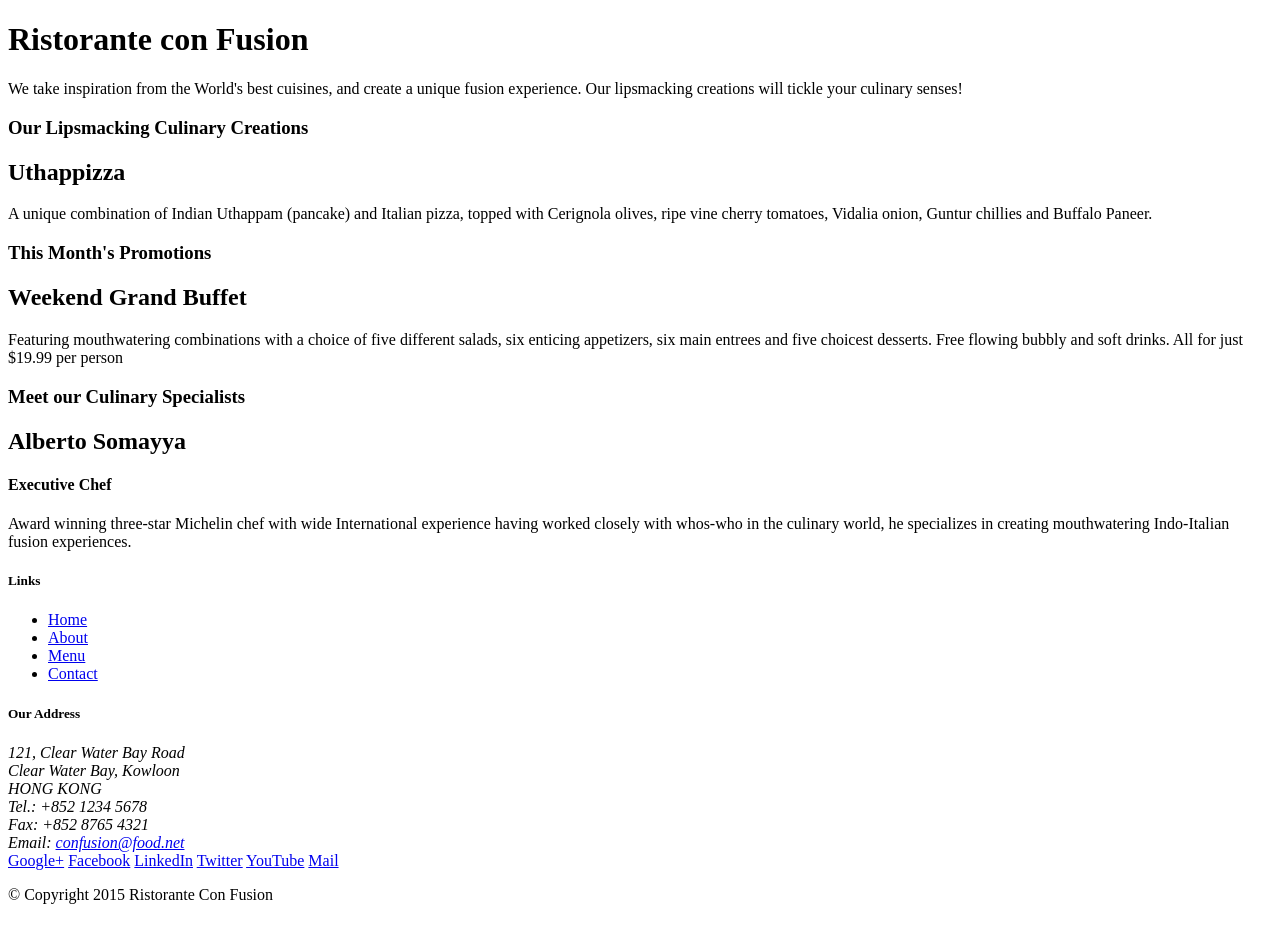
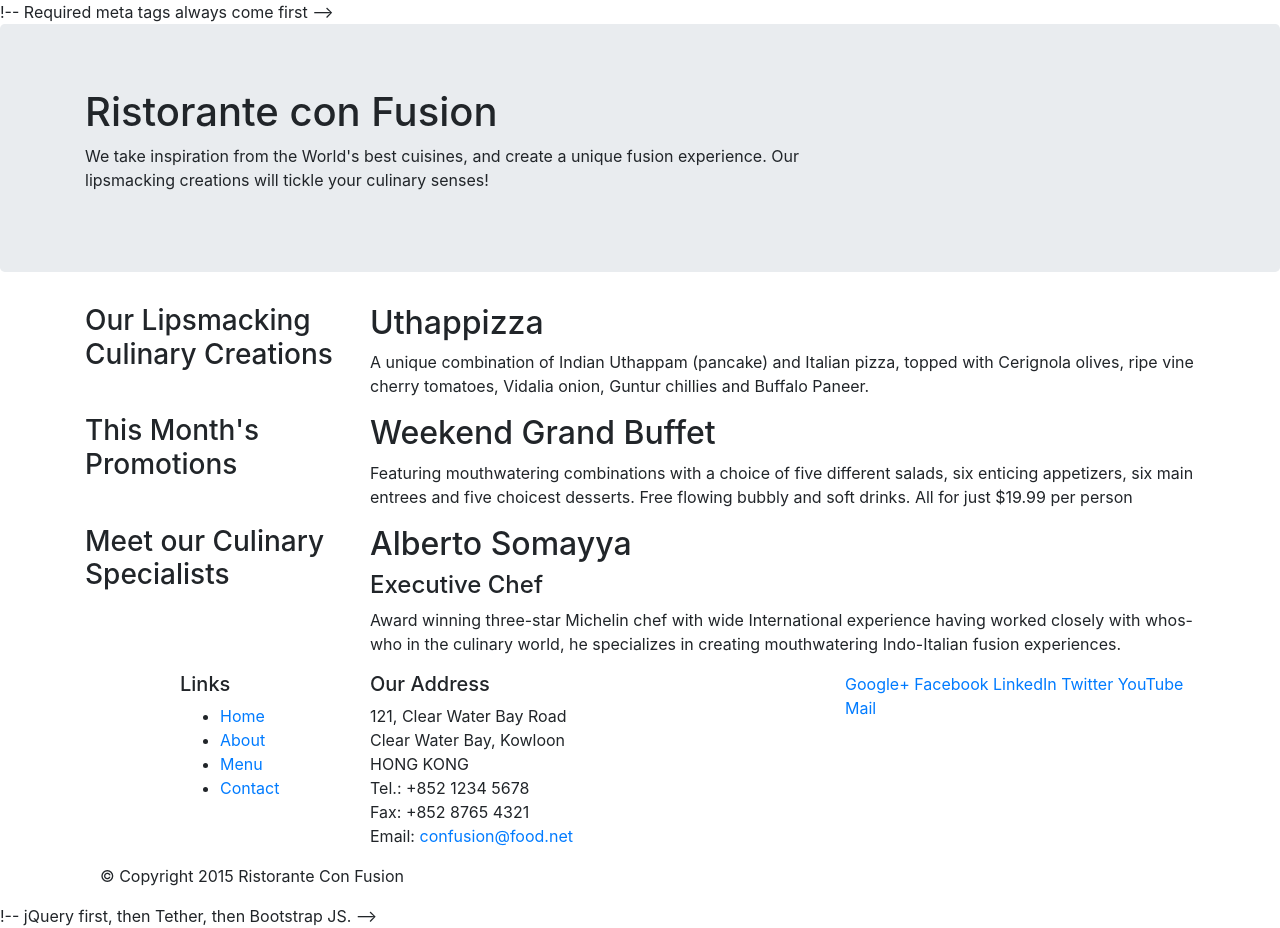
Before and after one commit to jtate519/Bootstrap4, a website: page conFusion/index.html in a window 1280 px wide. Drawn offline with nearby package versions, Linux system fonts and the light colour scheme.

Commit message:
1/2 bootstrap.grid

```diff
--- a/conFusion/index.html
+++ b/conFusion/index.html
@@ -1,5 +1,12 @@
 <!DOCTYPE html>
 <html lang="en">
+        !-- Required meta tags always come first -->
+        <meta charset="utf-8">
+        <meta name="viewport" content="width=device-width, initial-scale=1, shrink-to-fit=no">
+        <meta http-equiv="x-ua-compatible" content="ie=edge">
+
+        <!-- Bootstrap CSS -->
+        <link rel="stylesheet" href="node_modules/bootstrap/dist/css/bootstrap.min.css">
 
 <head>
     <title>Ristorante Con Fusion</title>
@@ -7,46 +14,46 @@
 
 <body>
 
-    <header>
-        <div>
-            <div>
-                <div>
+    <header class="jumbotron">
+        <div class="container">
+            <div class="row">
+                <div class="col-12 col-sm-8">
                     <h1>Ristorante con Fusion</h1>
                     <p>We take inspiration from the World's best cuisines, and create a unique fusion experience. Our lipsmacking creations will tickle your culinary senses!</p>
                 </div>
-                <div>
+                <div class="col col-sm">
                 </div>
             </div>
         </div>
     </header>
 
-    <div>
-        <div>
-            <div>
+    <div class="container">
+        <div class="row">
+            <div class="col-sm-4 push-sm-8 col-md-3 push-md-9">
                 <h3>Our Lipsmacking Culinary Creations</h3>
             </div>
-            <div>
+           <div class="col-sm pull-sm-4 col-md pull-md-3">
                 <h2>Uthappizza</h2>
                 <p>A unique combination of Indian Uthappam (pancake) and Italian pizza, topped with Cerignola olives, ripe vine cherry tomatoes, Vidalia onion, Guntur chillies and Buffalo Paneer.</p>
             </div>
         </div>
 
 
-        <div>
-            <div>
+        <div class="row">
+            <div class="col-sm-4 push-sm-8 col-md-3 push-md-9">
                 <h3>This Month's Promotions</h3>
             </div>
-            <div>
+            <div class="col-sm pull-sm-4 col-md pull-md-3">
                 <h2>Weekend Grand Buffet</h2>
                 <p>Featuring mouthwatering combinations with a choice of five different salads, six enticing appetizers, six main entrees and five choicest desserts. Free flowing bubbly and soft drinks. All for just $19.99 per person </p>
             </div>
         </div>
 
-        <div>
-            <div>
+        <div class="row">
+            <div class="col-sm-4 push-sm-8 col-md-3 push-md-9">
                 <h3>Meet our Culinary Specialists</h3>
             </div>
-            <div>
+            <div class="col-sm pull-sm-4 col-md pull-md-3">
                 <h2>Alberto Somayya</h2>
                 <h4>Executive Chef</h4>
                 <p>Award winning three-star Michelin chef with wide International experience having worked closely with whos-who in the culinary world, he specializes in creating mouthwatering Indo-Italian fusion experiences. </p>
@@ -55,9 +62,9 @@
     </div>
 
     <footer>
-        <div>
-            <div>
-                <div>
+        <div class="container">
+            <div class="row">
+                <div class="col-5 offset-1 col-sm-2">
                     <h5>Links</h5>
                     <ul>
                         <li><a href="#">Home</a></li>
@@ -66,7 +73,7 @@
                         <li><a href="#">Contact</a></li>
                     </ul>
                 </div>
-                <div>
+                <div class="col-6 col-sm-5">
                     <h5>Our Address</h5>
                     <address>
 		              121, Clear Water Bay Road<br>
@@ -77,7 +84,7 @@
 		              Email: <a href="mailto:confusion@food.net">confusion@food.net</a>
 		           </address>
                 </div>
-                <div>
+                <div class="col col-sm-4">
                     <div>
                         <a href="http://google.com/+">Google+</a>
                         <a href="http://www.facebook.com/profile.php?id=">Facebook</a>
@@ -89,13 +96,16 @@
                 </div>
            </div>
            <div>
-                <div>
+            <div class="col-auto">
                     <p>© Copyright 2015 Ristorante Con Fusion</p>
                 </div>
            </div>
         </div>
     </footer>
-
+    !-- jQuery first, then Tether, then Bootstrap JS. -->
+    <script src="node_modules/jquery/dist/jquery.min.js"></script>
+    <script src="node_modules/tether/dist/js/tether.min.js"></script>
+    <script src="node_modules/bootstrap/dist/js/bootstrap.min.js"></script>
 </body>
 
 </html>
```
